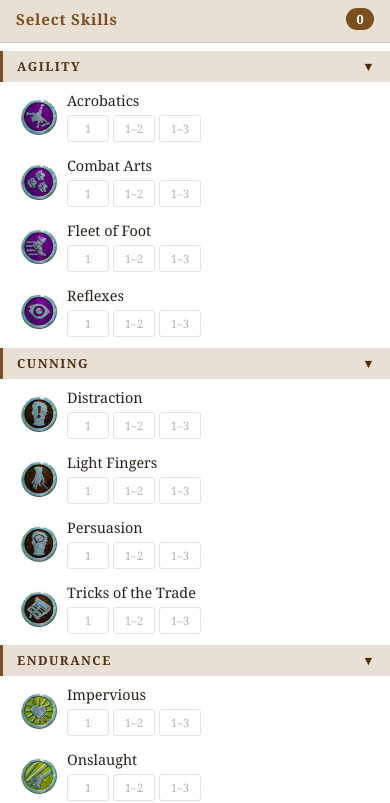
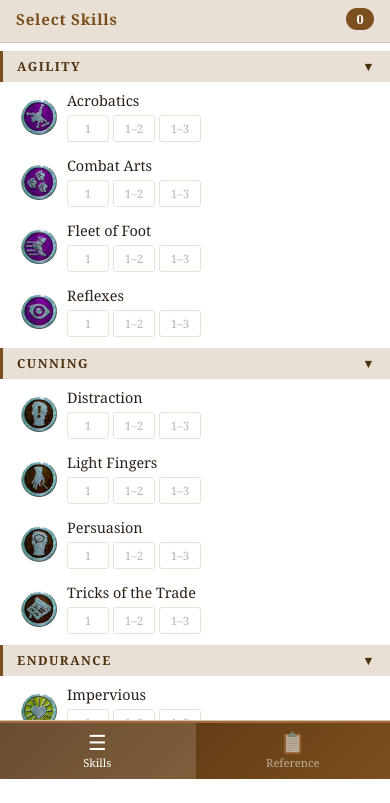
Before and after one commit to tom-cassiotis/maladum-character-sheet, a plain HTML site: page index.html in a window 390 px wide. Shown: the part 65-868 px from the top of the page. After the commit the page ends 844 px from the top, so only its background shows below. Drawn offline with Linux system fonts and the light colour scheme.

Commit message:
Enhance layout with sticky header and footer, adjust height properties for better responsiveness

```diff
--- a/index.html
+++ b/index.html
@@ -30,7 +30,9 @@
       font-family: "Georgia", serif;
       background: var(--bg);
       color: var(--text);
-      min-height: 100vh;
+      height: 100dvh;
+      max-height: 100dvh;
+      overflow: hidden;
       display: flex;
       flex-direction: column;
     }
@@ -40,6 +42,10 @@
 
     /* ── Header ──────────────────────────────────────────────── */
     header {
+      position: sticky;
+      top: 0;
+      z-index: 100;
+      flex-shrink: 0;
       background: linear-gradient(135deg, var(--accent-dk) 0%, var(--accent) 50%, var(--accent-dk) 100%);
       border-bottom: 3px solid var(--accent-lt);
       padding: 18px 32px;
@@ -90,7 +96,7 @@
       flex: 1;
       gap: 0;
       overflow: hidden;
-      height: calc(100vh - 70px);
+      min-height: 0;
     }
 
     /* ── Skill Selector Panel ────────────────────────────────── */
@@ -442,8 +448,8 @@
       /* App becomes a single full-height column; panels are layered */
       .app {
         flex-direction: column;
-        height: auto;
         flex: 1;
+        min-height: 0;
         overflow: hidden;
         position: relative;
       }
@@ -483,6 +489,9 @@
         height: 58px;
         background: linear-gradient(135deg, var(--accent-dk) 0%, var(--accent) 100%);
         border-top: 2px solid var(--accent-lt);
+        position: sticky;
+        bottom: 0;
+        z-index: 100;
       }
 
       .tab-btn {
```
